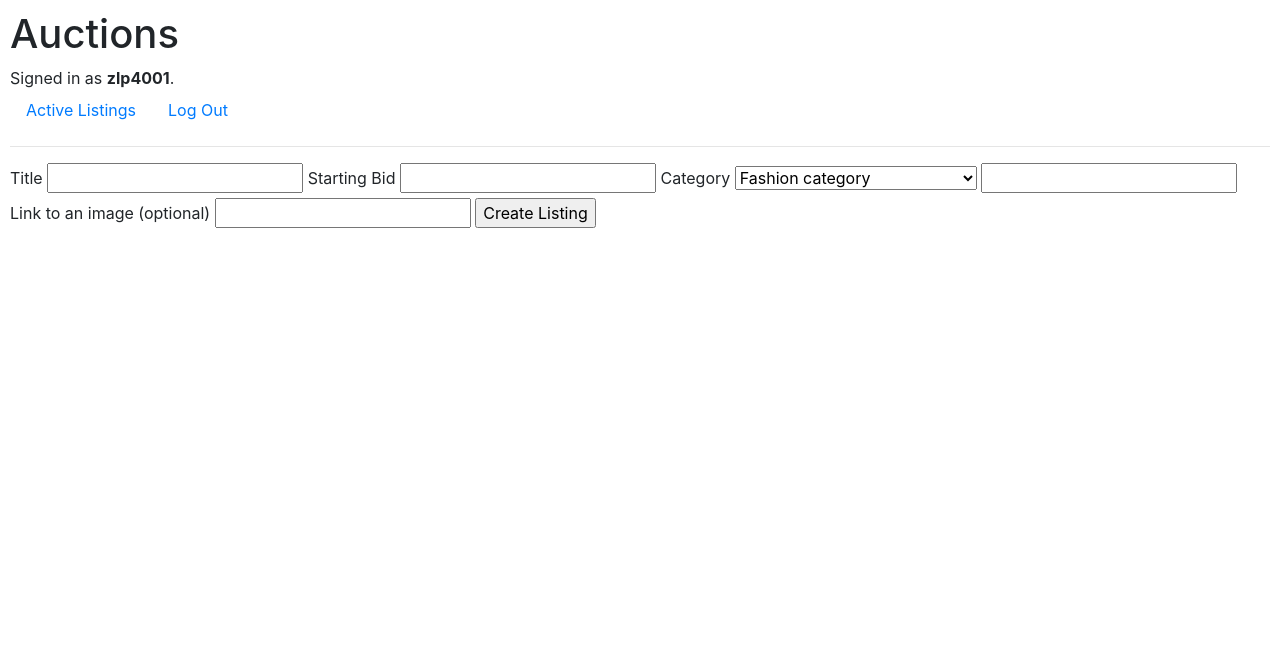
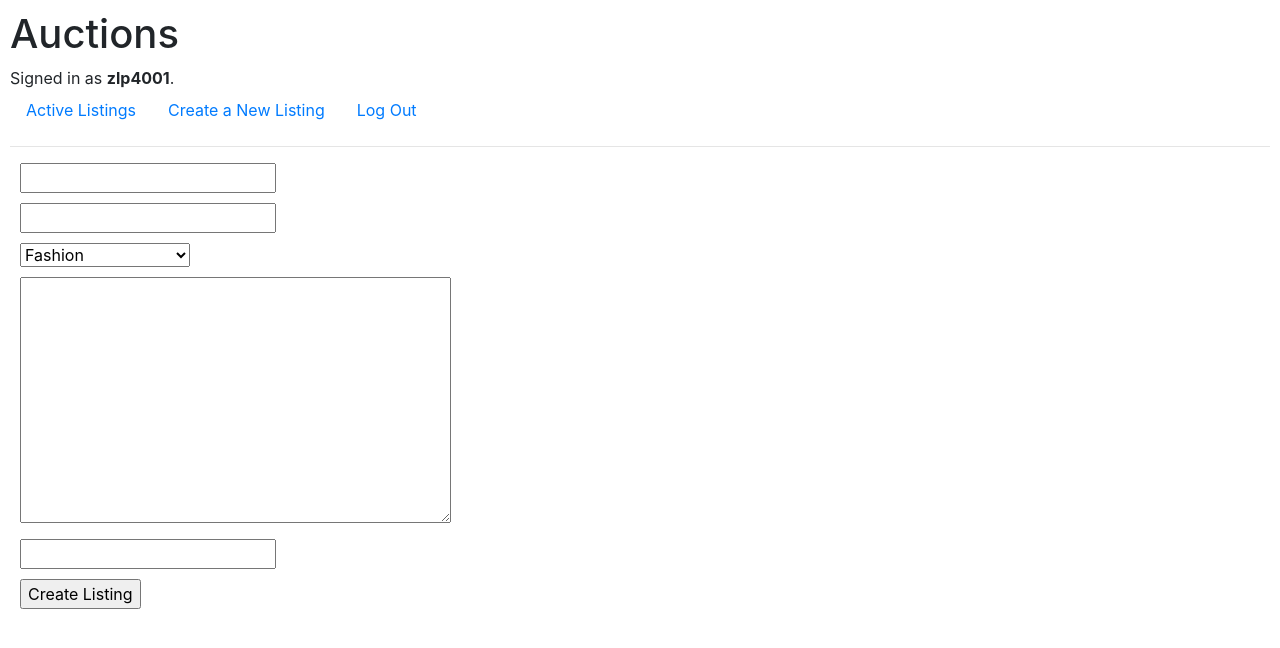
Before and after one commit to zlatakp/Ecommerce-Auction-Site, a Django app: page /newlisting in a window 1280 px wide. Shown: the top 648 px of the page. Run offline with Django 3.2, Linux system fonts and the light colour scheme; a user stored in the database is signed in; data comes from the database, SQL or seed files in the repository; both versions use the stored data as it was after the commit; some libraries are stand-ins or nearby versions.

Commit message:
create page mostly done

```diff
--- a/auctions/models.py
+++ b/auctions/models.py
@@ -8,7 +8,7 @@ class User(AbstractUser):
 class Category(models.Model):
     name = models.CharField(max_length = 50, default = "")
     def __str__(self):
-        return f"{self.name} category"
+        return self.name
 class Listing(models.Model):
     title = models.CharField(max_length = 100)
     start_bid = models.IntegerField()
--- a/auctions/static/auctions/styles.css
+++ b/auctions/static/auctions/styles.css
@@ -1,3 +1,12 @@
 body {
     padding: 10px;
+
 }
+
+.form_div {
+    margin: 10px;
+}
+
+.form_btn {
+    margin: 5px;
+}
--- a/auctions/templates/auctions/createlisting.html
+++ b/auctions/templates/auctions/createlisting.html
@@ -2,20 +2,13 @@
 {% block body %}
 <form method = "POST" action = "/newlisting">
     {% csrf_token %}
-    <label for = "title">Title</label>
-    <input type = "TEXT" name = "title" id = "title">
-    <label for = "start_bid">Starting Bid</label>
-    <input type = "number" min = "0.00" step = "0.01" id = "start_bid" name = "start_bid">
-    <label for = "category">Category</label>
-    <select name = "category" id = "category">
-        {% for category in categories %}
-            <option value = '{{category}}'>{{category}}</option>
-        {% endfor %}
-    </select>
-    <input type = "TEXTAREA" name = "description" id = "description">
-    <label for = "url">Link to an image (optional)</label>
-    <input type = "url" value = "" name = "url" id = "url">
-    <input type = "SUBMIT" value = "Create Listing">
+    {% for field in form %}
+        <div class = "form_div">
+            {{field}}
+        </div>
+    {% endfor %}
+    <div class = "form_div">
+        <input type = "SUBMIT" value = "Create Listing">
+    </div>
 </form>
-
 {% endblock %}
--- a/auctions/templates/auctions/layout.html
+++ b/auctions/templates/auctions/layout.html
@@ -1,5 +1,4 @@
 {% load static %}
-
 <!DOCTYPE html>
 <html lang="en">
     <head>
@@ -21,6 +20,9 @@
                 <a class="nav-link" href="{% url 'index' %}">Active Listings</a>
             </li>
             {% if user.is_authenticated %}
+                <li class = "nav-item">
+                    <a class = "nav-link" href = "{% url 'newlisting' %}">Create a New Listing</a>
+                </li>
                 <li class="nav-item">
                     <a class="nav-link" href="{% url 'logout' %}">Log Out</a>
                 </li>
--- a/auctions/views.py
+++ b/auctions/views.py
@@ -3,14 +3,26 @@ from django.db import IntegrityError
 from django.http import HttpResponse, HttpResponseRedirect
 from django.shortcuts import render, redirect
 from django.urls import reverse
+from .models import User, Category, Listing
+from django import forms
 
-from .models import User, Category, Listing
+class NewListing(forms.Form):
+    categories = list(Category.objects.values_list())
+
+
+    title = forms.CharField(label = "Title", max_length = 100, required = True)
+    start_bid = forms.DecimalField(label = "Starting Bid", decimal_places = 2, required = True)
+    category = forms.ChoiceField(widget = forms.Select, choices = categories, label = "Category" )
+    description = forms.CharField(widget = forms.Textarea)
+    url = forms.URLField()
+
 
 
 def index(request):
     return render(request, "auctions/index.html")
 
 def create_new(request):
+
     if request.method == "POST":
         title = request.POST["title"]
         start_bid = request.POST["start_bid"]
@@ -18,9 +30,11 @@ def create_new(request):
         category = request.POST["category"]
         return
     else:
+        form = NewListing()
         categories = Category.objects.all()
         return render(request, "auctions/createlisting.html", {
-            "categories": categories
+            "categories": categories,
+            "form": form
         })
 def listing(request, list_id):
     title = Listing.objects.filter(id = list_id)
--- a/commerce/settings.py
+++ b/commerce/settings.py
@@ -118,5 +118,8 @@ USE_TZ = True
 
 # Static files (CSS, JavaScript, Images)
 # https://docs.djangoproject.com/en/3.0/howto/static-files/
-
+STATICFILES_DIRS = [
+    os.path.join(BASE_DIR, "static"),
+    'C:/Users/User2/zlatakp/zlatakp/auctions/static',
+]
 STATIC_URL = '/static/'
```
Also changed, not shown: db.sqlite3.
